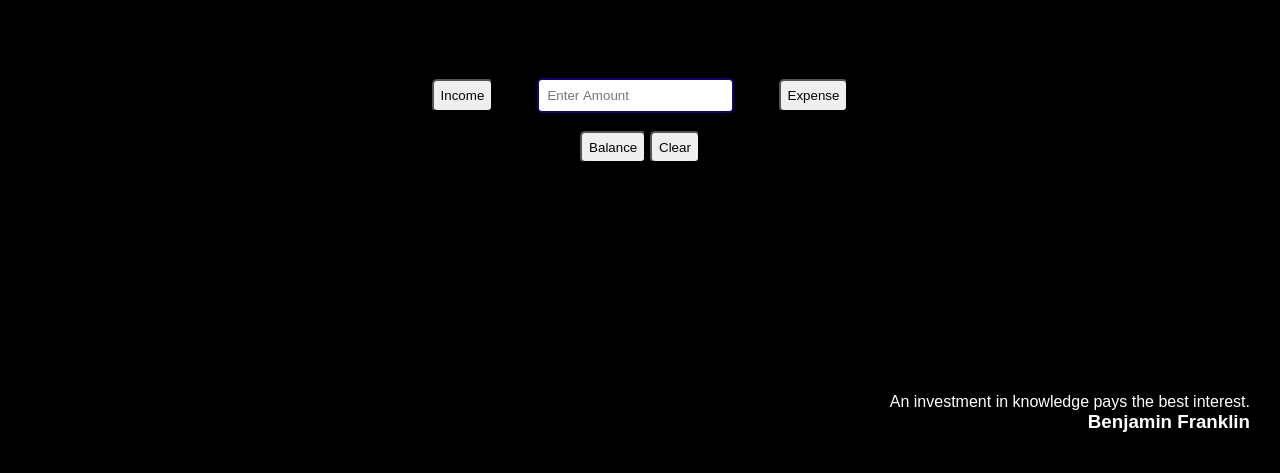
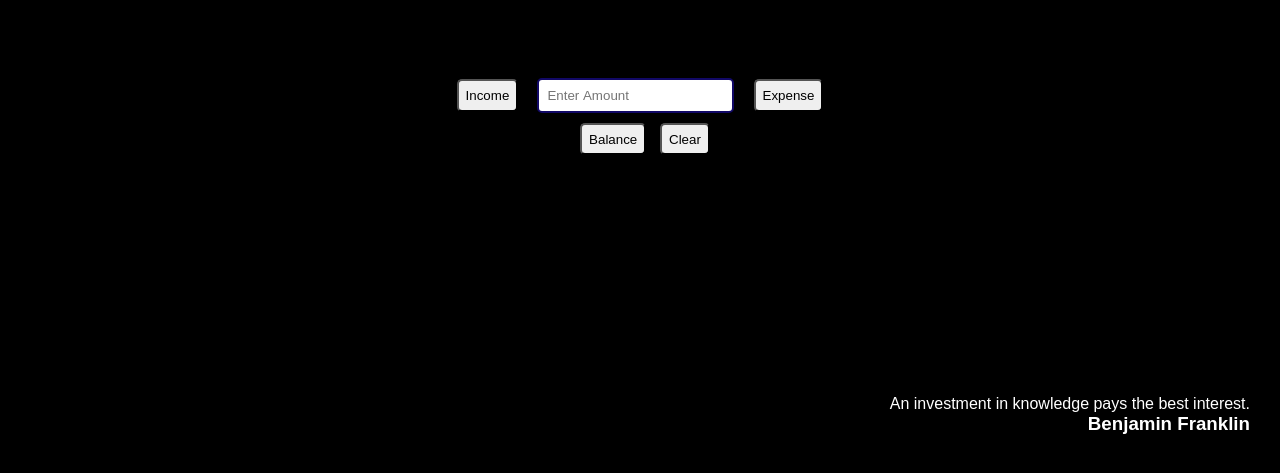
Before and after one commit to SnowdenxEdward/CashFlow, a plain HTML site: page index.html in a window 1280 px wide. Shown: the part 237-710 px from the top of the page. Drawn offline with Linux system fonts and the light colour scheme.

Commit message:
Update style.css

```diff
--- a/style.css
+++ b/style.css
@@ -53,19 +53,20 @@
   padding: 0.5em;
   cursor: pointer;
   border-radius: 5px;
-  margin-right: 40px;
+  margin-right: 15px;
 }
 #expenseButton {
   padding: 0.5em;
   cursor: pointer;
   border-radius: 5px;
-  margin-left: 40px;
+  margin-left: 15px;
 }
 #balanceButton {
   padding: 0.5em;
   cursor: pointer;
   border-radius: 5px;
   margin-top: 18px;
+  margin: 10px;
 }
 #clearButton {
   padding: 0.5em;
```
